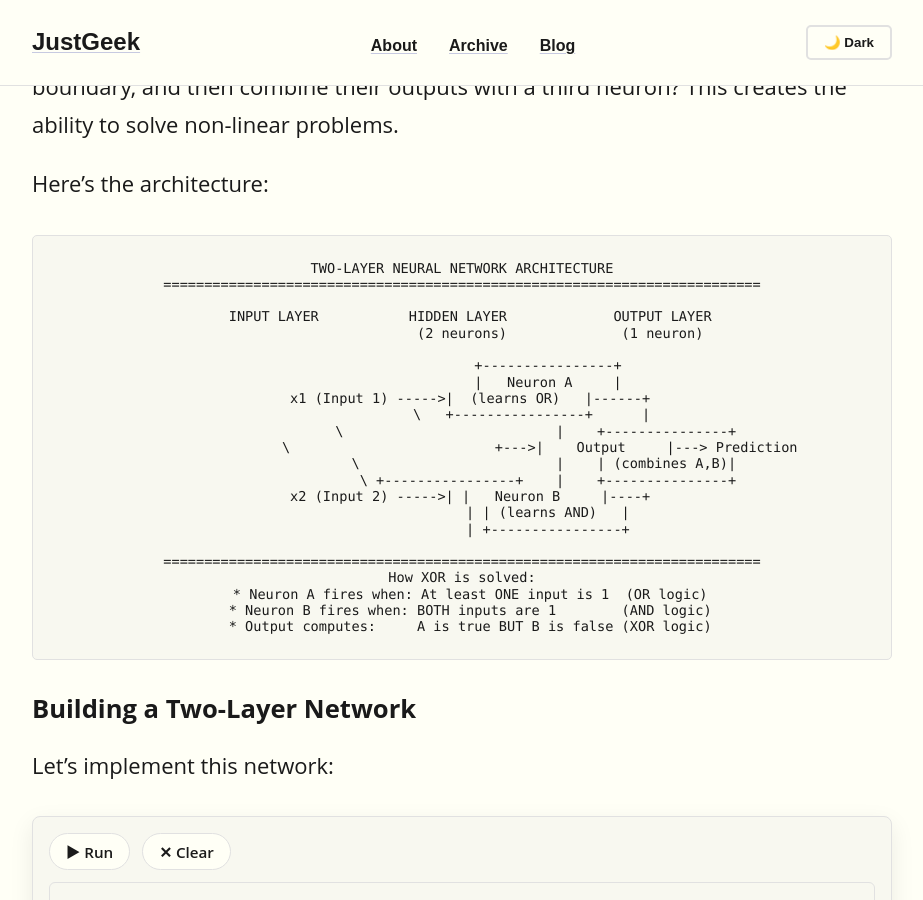
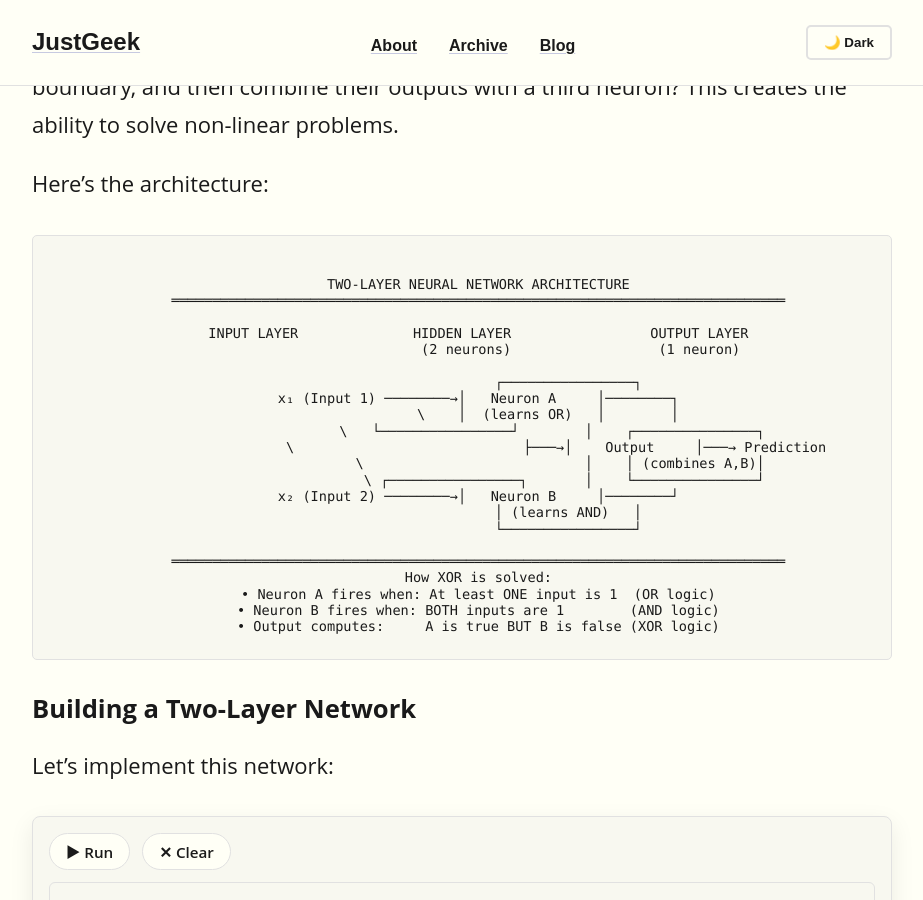
Before and after one commit to ssime-git/JustGeek, a Jekyll site: the page built from _posts/2025-12-06-a-neuron-is-all-you-need.md, in a window 1280 px wide and 900 px high, scrolled down 8259 px. Shown: the whole window, without its empty margins (178-1101 px from the left). Built offline with Jekyll 4.4.1, drawn with Linux system fonts in a browser that asks for light colours; some of the changed text lies outside the part shown.

Commit message:
fix: improve ASCII art consistency in neural network architecture and gradient descent diagrams
- Replaced asterisks (*) with bullet points (•) and circles (●) for better visual clarity
- Changed box-drawing characters to use Unicode box characters (┌, └, │) consistently
- Standardized separator lines to use double-line characters (═)
- Improved spacing and alignment in both diagrams
- Used proper Unicode arrows (→, ▲) instead of ASCII approximations
- Better visual hierarchy with

```diff
--- a/_posts/2025-12-06-a-neuron-is-all-you-need.md
+++ b/_posts/2025-12-06-a-neuron-is-all-you-need.md
@@ -463,29 +463,29 @@ What if we use **two neurons** in a hidden layer, each creating their own linear
 
 Here's the architecture:
 
-<pre class="ascii-art"><code>TWO-LAYER NEURAL NETWORK ARCHITECTURE
-=========================================================================
-
-  INPUT LAYER           HIDDEN LAYER             OUTPUT LAYER
-                        (2 neurons)              (1 neuron)
-
-                     +----------------+
-                     |   Neuron A     |
-  x1 (Input 1) ----->|  (learns OR)   |------+
-                 \   +----------------+      |
-                  \                          |    +---------------+
-                   \                         +--->|    Output     |---> Prediction
-                    \                        |    | (combines A,B)|
-                     \ +----------------+    |    +---------------+
-  x2 (Input 2) ----->| |   Neuron B     |----+
-                     | | (learns AND)   |
-                     | +----------------+
-
-=========================================================================
-How XOR is solved:
-  * Neuron A fires when: At least ONE input is 1  (OR logic)
-  * Neuron B fires when: BOTH inputs are 1        (AND logic)
-  * Output computes:     A is true BUT B is false (XOR logic)
+<pre class="ascii-art"><code>
+    TWO-LAYER NEURAL NETWORK ARCHITECTURE
+    ═══════════════════════════════════════════════════════════════════════════
+
+    INPUT LAYER              HIDDEN LAYER                 OUTPUT LAYER
+                             (2 neurons)                  (1 neuron)
+
+                          ┌────────────────┐
+    x₁ (Input 1) ────────→│   Neuron A     │────────┐
+                     \    │  (learns OR)   │        │
+                      \   └────────────────┘        │    ┌───────────────┐
+                       \                            ├───→│    Output     │───→ Prediction
+                        \                           │    │ (combines A,B)│
+                         \ ┌────────────────┐       │    └───────────────┘
+    x₂ (Input 2) ────────→│   Neuron B     │────────┘
+                          │ (learns AND)   │
+                          └────────────────┘
+
+    ═══════════════════════════════════════════════════════════════════════════
+    How XOR is solved:
+    • Neuron A fires when: At least ONE input is 1  (OR logic)
+    • Neuron B fires when: BOTH inputs are 1        (AND logic)
+    • Output computes:     A is true BUT B is false (XOR logic)
 </code></pre>
 
 ### Building a Two-Layer Network
@@ -940,29 +940,29 @@ Imagine the loss function as a mountainous landscape. Your current weights place
 
 But how do you know which direction is downhill? That's where **gradients** come in.
 
-<pre class="ascii-art"><code>GRADIENT DESCENT: Walking Downhill to Minimize Loss
-=========================================================================
-
-  Loss
-    ^
-    |        *                      <-- Start: Random weights (High loss)
-    |       / \
-    |      /   \
-    |     /     *                   <-- Step 1: Follow gradient down
-    |    /       \
-    |   /         *                 <-- Step 2: Keep descending
-    |  /           \
-    | /             *               <-- Step 3: Getting closer
-    |/               \
-    |                 *             <-- Step 4: Nearly there
-    +------------------*------------------------------------> Weights
-                       ^
-                       |
-                  Goal: Minimum loss (optimal weights)
-
-=========================================================================
-Gradient = Direction of steepest INCREASE in loss
-We move OPPOSITE to gradient = Go DOWNHILL = Reduce loss
+<pre class="ascii-art"><code>
+    GRADIENT DESCENT: Walking Downhill to Minimize Loss
+    ═══════════════════════════════════════════════════════════════════════════
+
+    Loss
+      ▲
+      │         ●                         ← Start: Random weights (High loss)
+      │        / \
+      │       /   \
+      │      /     ●                      ← Step 1: Follow gradient down
+      │     /       \
+      │    /         ●                    ← Step 2: Keep descending
+      │   /           \
+      │  /             ●                  ← Step 3: Getting closer
+      │ /               \
+      │/                 ●                ← Step 4: Nearly there
+      └───────────────────●───────────────────────────────────────→ Weights
+                          ▲
+                          └── Goal: Minimum loss (optimal weights)
+
+    ═══════════════════════════════════════════════════════════════════════════
+    Gradient = Direction of steepest INCREASE in loss
+    We move OPPOSITE to gradient = Go DOWNHILL = Reduce loss
 </code></pre>
 
 ### Computing Gradients: The Chain Rule
```
